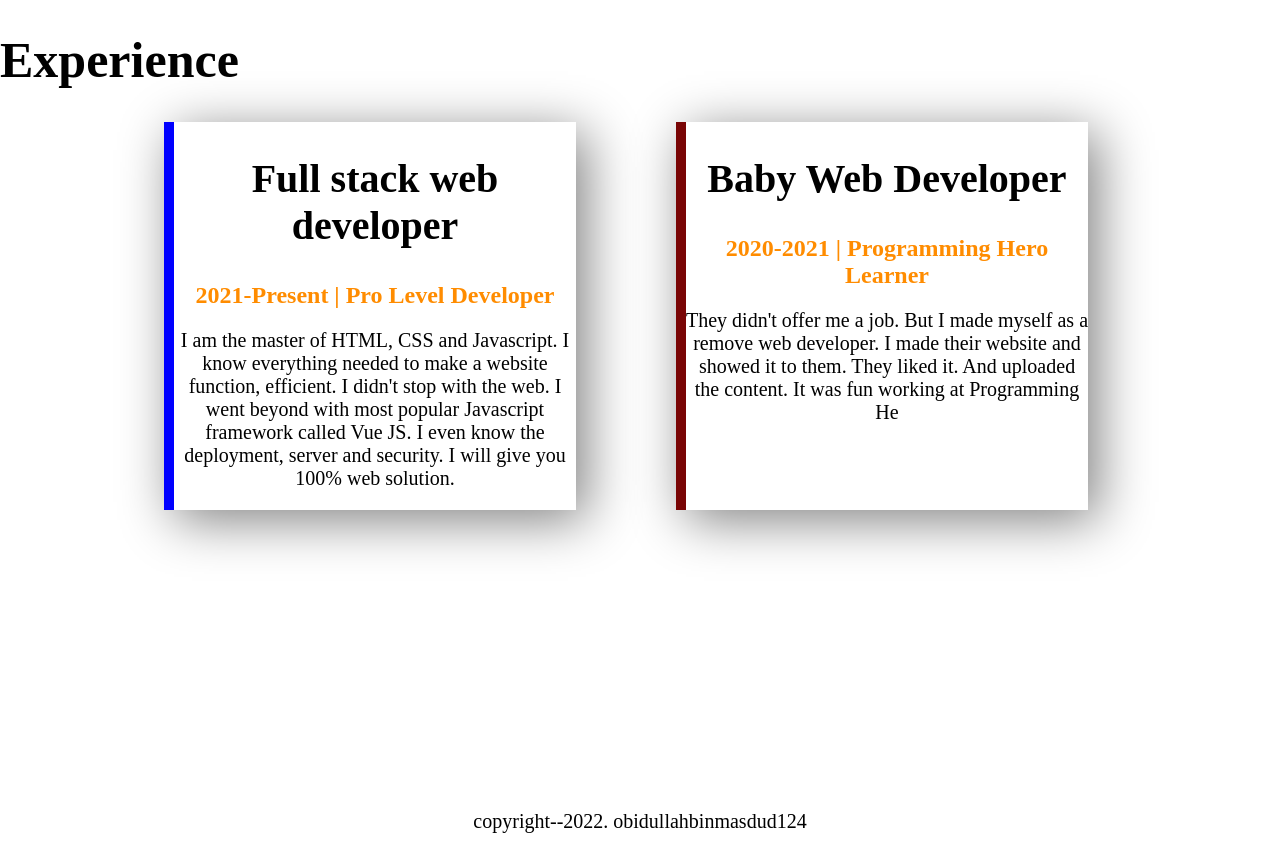
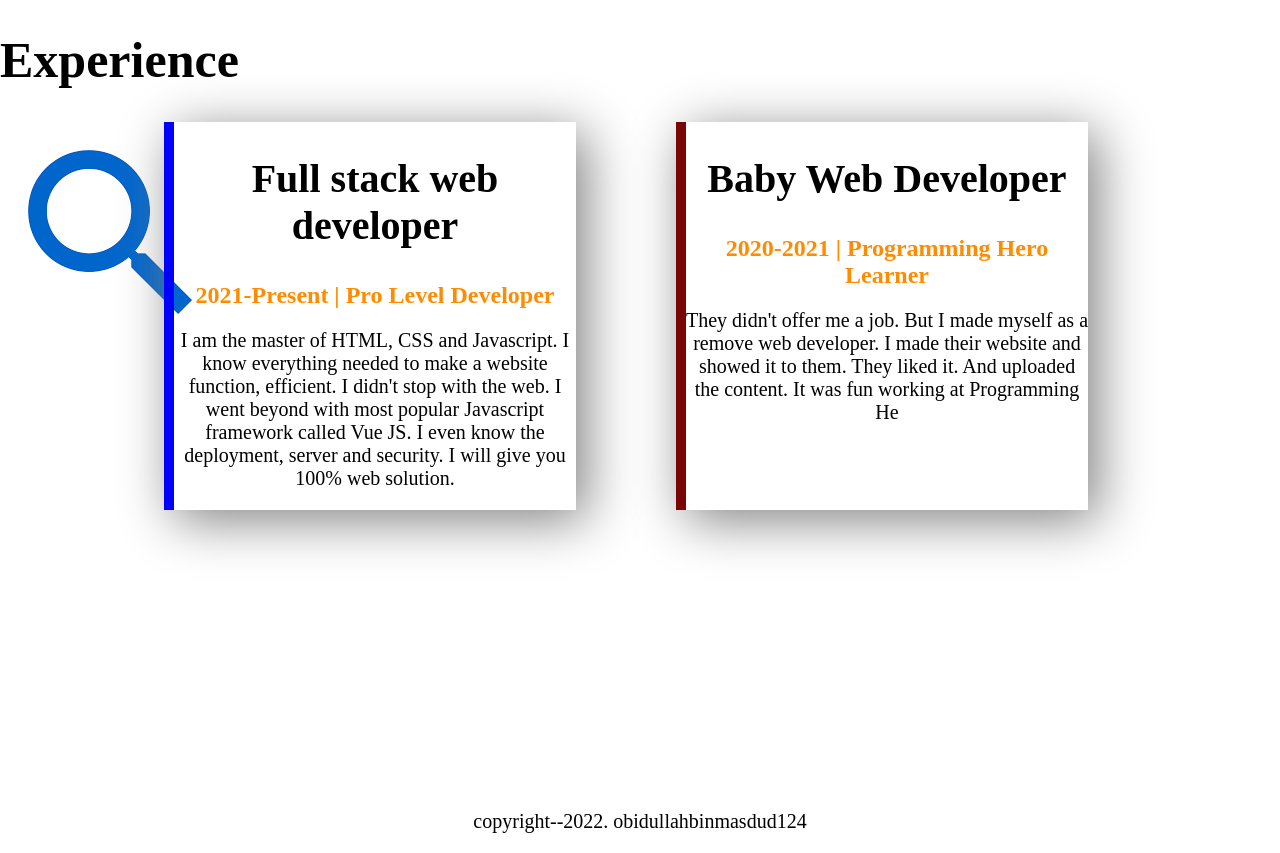
Before and after one commit to obidullah124/protfolio-for-me, a plain HTML site: page index.html in a window 1280 px wide. Shown: the part 1176-2029 px from the top of the page. Drawn offline with Linux system fonts and the light colour scheme; a web font is replaced by a local one.

Commit message:
added last background image

```diff
--- a/index.html
+++ b/index.html
@@ -42,6 +42,7 @@
 
    <h1 class="expo">Experience</h1>
 
+   <div class="last-section-in-page">
       <section class="last-section">
 
          <div class="work">
@@ -56,6 +57,7 @@
             <p>They didn't offer me a job. But I made myself as a remove web developer. I made their website and showed it to them. They liked it. And uploaded the content. It was fun working at Programming He</p>
          </div>
       </section>
+   </div>
 
    <footer>
       <p>copyright--2022. obidullahbinmasdud124</p>
--- a/style.css
+++ b/style.css
@@ -114,3 +114,8 @@ P{
 footer{
    text-align: center;
 }
+
+.last-section-in-page{
+   background-image: url('Image/last.png');
+   background-repeat: no-repeat;
+}
```
Also changed, not shown: Image/last.png (added). Lines whose indentation alone changed are shown as unchanged.
